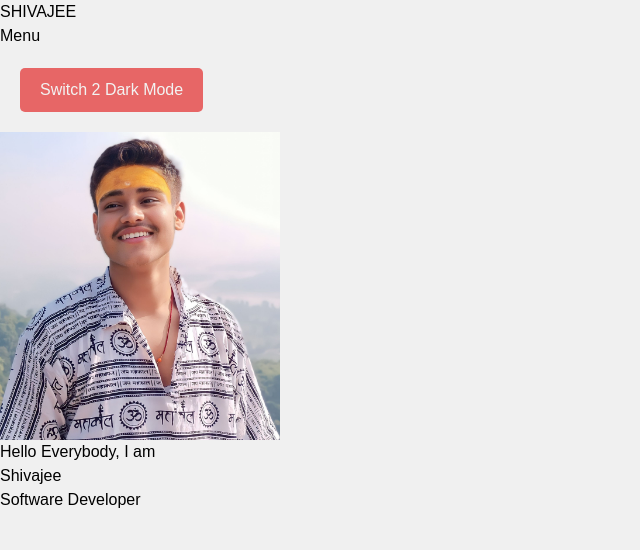
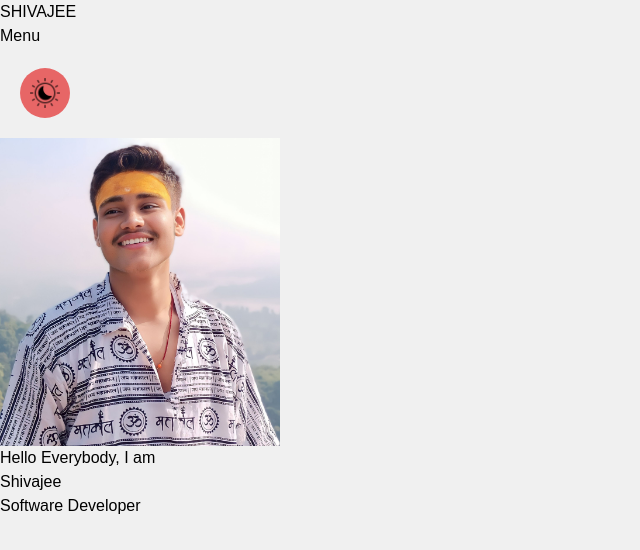
Before and after one commit to shivajee98/portfolio-project, a React (Vite) app: page / in a window 1280 px wide. Shown: the top 550 px of the page, without its empty margins (0-640 px from the left). Built offline with nearby package versions, Linux system fonts and the light colour scheme.

Commit message:
btns added

```diff
--- a/src/App.jsx
+++ b/src/App.jsx
@@ -8,6 +8,8 @@ import About from './components/About.jsx';
 import Skills from './components/Skills.jsx';
 import Portfolio from './components/Portfolio.jsx';
 import Contact from './components/Contact.jsx';
+import lightMode from './assets/lightMode.png';
+import darkModeIcon from './assets/darkMode.png';
 
 const App = () => {
   const [darkMode, setDarkMode] = useState(() => {
@@ -29,16 +31,20 @@ const App = () => {
       <div>
         <Header />
         <button onClick={toggleDarkMode} className="toggle-button">
-          {darkMode ? 'Switch 2 Light Mode' : 'Switch 2 Dark Mode'}
+          <img
+            className='mode-icon'
+            src={darkMode ? lightMode : darkModeIcon}
+            alt="Toggle dark mode"
+          />
         </button>
         <Routes>
           <Route path="/" element={<Banner />} />
           <Route path="/home" element={<Banner />} />
-          <Route path="/about" element={<About />} /> {/* Route for Blogs.jsx */}
-          <Route path="/skills" element={<Skills />} /> {/* Route for Blogs.jsx */}
-          <Route path="/portfolio" element={<Portfolio />} /> {/* Route for Blogs.jsx */}
-          <Route path="/contact" element={<Contact />} /> {/* Route for Blogs.jsx */}
-          <Route path="/blogs" element={<Blogs />} /> {/* Route for Blogs.jsx */}
+          <Route path="/about" element={<About />} />
+          <Route path="/skills" element={<Skills />} />
+          <Route path="/portfolio" element={<Portfolio />} />
+          <Route path="/contact" element={<Contact />} />
+          <Route path="/blogs" element={<Blogs />} />
         </Routes>
       </div>
     </Router>
--- a/src/index.css
+++ b/src/index.css
@@ -1,7 +1,7 @@
 @tailwind base;
 @tailwind components;
 @tailwind utilities;
-/* src/index.css */
+
 body {
     background-color: #f0f0f0;
     color: #000;
@@ -17,16 +17,26 @@ body {
 }
 
 .toggle-button {
-    padding: 10px 20px;
+    padding: 10px;
     margin: 20px;
     border: none;
     cursor: pointer;
     background-color: #e76666;
-    color:  rgb(242, 243, 242);
-    border-radius: 5px;
+    color: rgb(242, 243, 242);
+    border-radius: 50%;
     transition: background-color 0.3s;
+    display: flex;
+    align-items: center;
+    justify-content: center;
+    width: 50px;
+    height: 50px;
 }
 
 body.dark .toggle-button {
     background-color: #4e1b1b;
 }
+
+.mode-icon {
+    width: 30px;
+    height: 30px;
+}
```
Also changed, not shown: src/assets/darkMode.png (added), src/assets/lightMode.png (added). Lines whose indentation alone changed are shown as unchanged.
